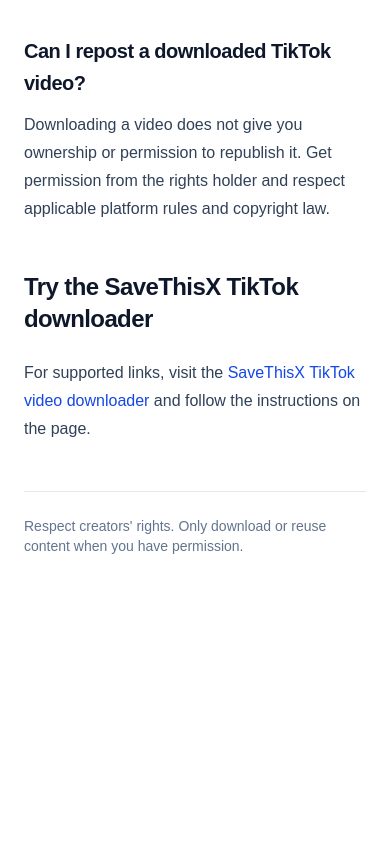
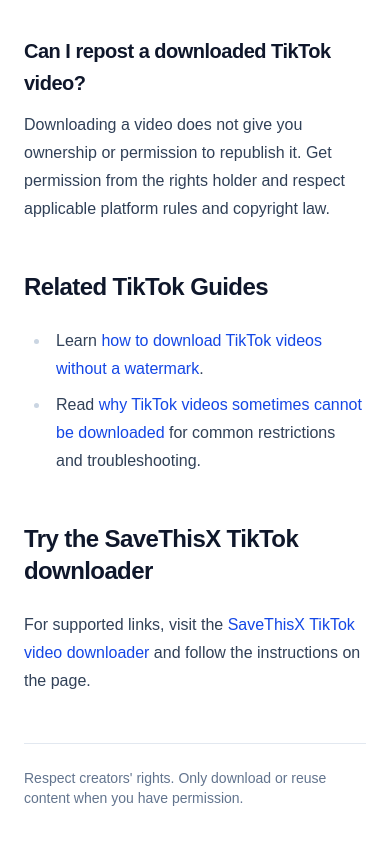
Before and after one commit to agentdesk3/savethix.blog, a Next.js app: page /blog/how-to-download-tiktok-videos-iphone in a window 390 px wide. Shown: the part 3482-4326 px from the top of the page. Before the commit the page ends 4086 px from the top, so only its background shows below. Built offline with nearby package versions, Linux system fonts and the light colour scheme.

Commit message:
content(blog): add related TikTok guides to iPhone article

```diff
--- a/src/content/blog/how-to-download-tiktok-videos-iphone.mdx
+++ b/src/content/blog/how-to-download-tiktok-videos-iphone.mdx
@@ -62,6 +62,11 @@
 
 Downloading a video does not give you ownership or permission to republish it. Get permission from the rights holder and respect applicable platform rules and copyright law.
 
+## Related TikTok Guides
+
+- Learn [how to download TikTok videos without a watermark](/blog/how-to-download-tiktok-videos-without-watermark/).
+- Read [why TikTok videos sometimes cannot be downloaded](/blog/why-cant-i-download-tiktok-videos/) for common restrictions and troubleshooting.
+
 ## Try the SaveThisX TikTok downloader
 
 For supported links, visit the [SaveThisX TikTok video downloader](https://savethisx.net/tiktok-video-downloader/) and follow the instructions on the page.
```
